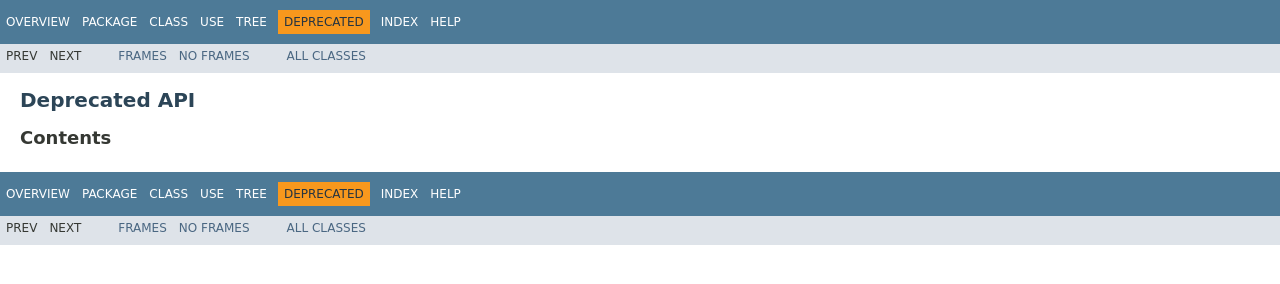
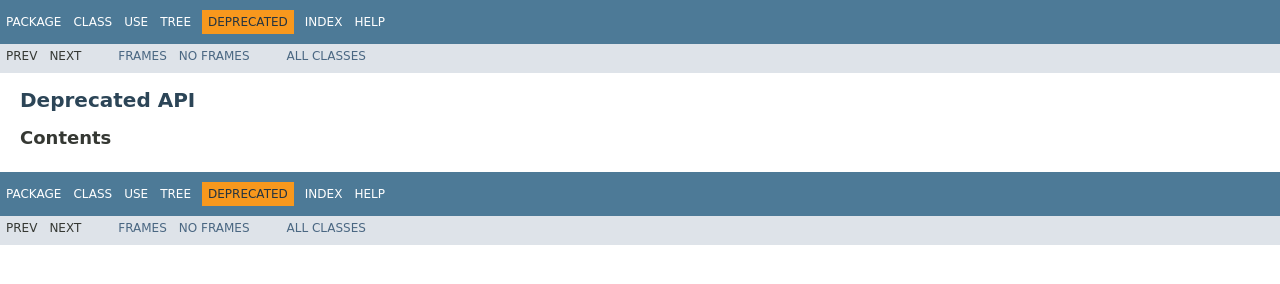
Before and after one commit to mudraparikh/AdvanceProgrammingPracticesRiskGame, a plain HTML site: page RiskGame/doc/deprecated-list.html in a window 1280 px wide. Drawn offline with Linux system fonts and the light colour scheme; a web font is replaced by a local one.

Commit message:
[Updated] Modified deprecated-list.html

```diff
--- a/RiskGame/doc/deprecated-list.html
+++ b/RiskGame/doc/deprecated-list.html
@@ -2,9 +2,9 @@
 <!-- NewPage -->
 <html lang="en">
 <head>
-<!-- Generated by javadoc (1.8.0_121) on Sat Oct 14 14:26:09 EDT 2017 -->
+<!-- Generated by javadoc (1.8.0_121) on Mon Oct 16 16:51:33 EDT 2017 -->
 <title>Deprecated List</title>
-<meta name="date" content="2017-10-14">
+<meta name="date" content="2017-10-16">
 <link rel="stylesheet" type="text/css" href="stylesheet.css" title="Style">
 <script type="text/javascript" src="script.js"></script>
 </head>
@@ -31,8 +31,7 @@
 <!--   -->
 </a>
 <ul class="navList" title="Navigation">
-<li><a href="overview-summary.html">Overview</a></li>
-<li>Package</li>
+<li><a href="riskModels/map/package-summary.html">Package</a></li>
 <li>Class</li>
 <li>Use</li>
 <li><a href="overview-tree.html">Tree</a></li>
@@ -82,8 +81,7 @@
 <!--   -->
 </a>
 <ul class="navList" title="Navigation">
-<li><a href="overview-summary.html">Overview</a></li>
-<li>Package</li>
+<li><a href="riskModels/map/package-summary.html">Package</a></li>
 <li>Class</li>
 <li>Use</li>
 <li><a href="overview-tree.html">Tree</a></li>
```
